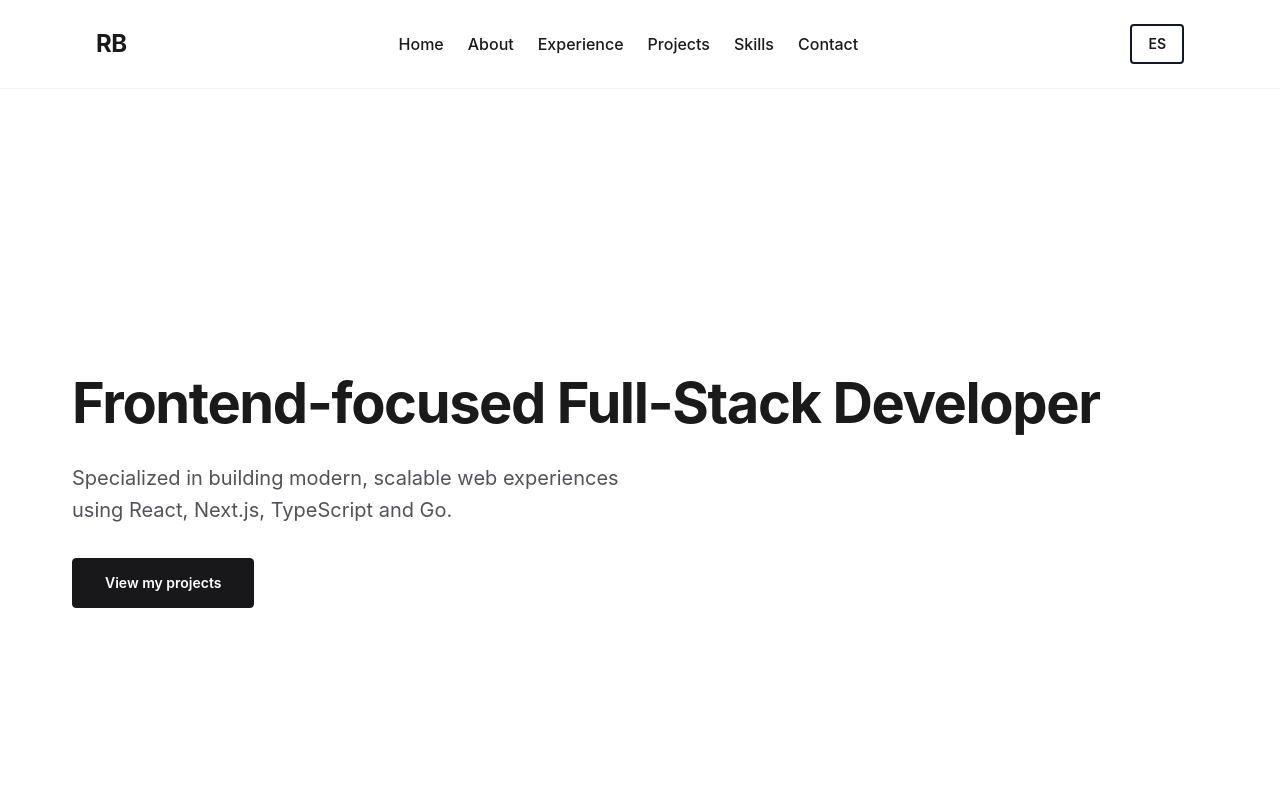
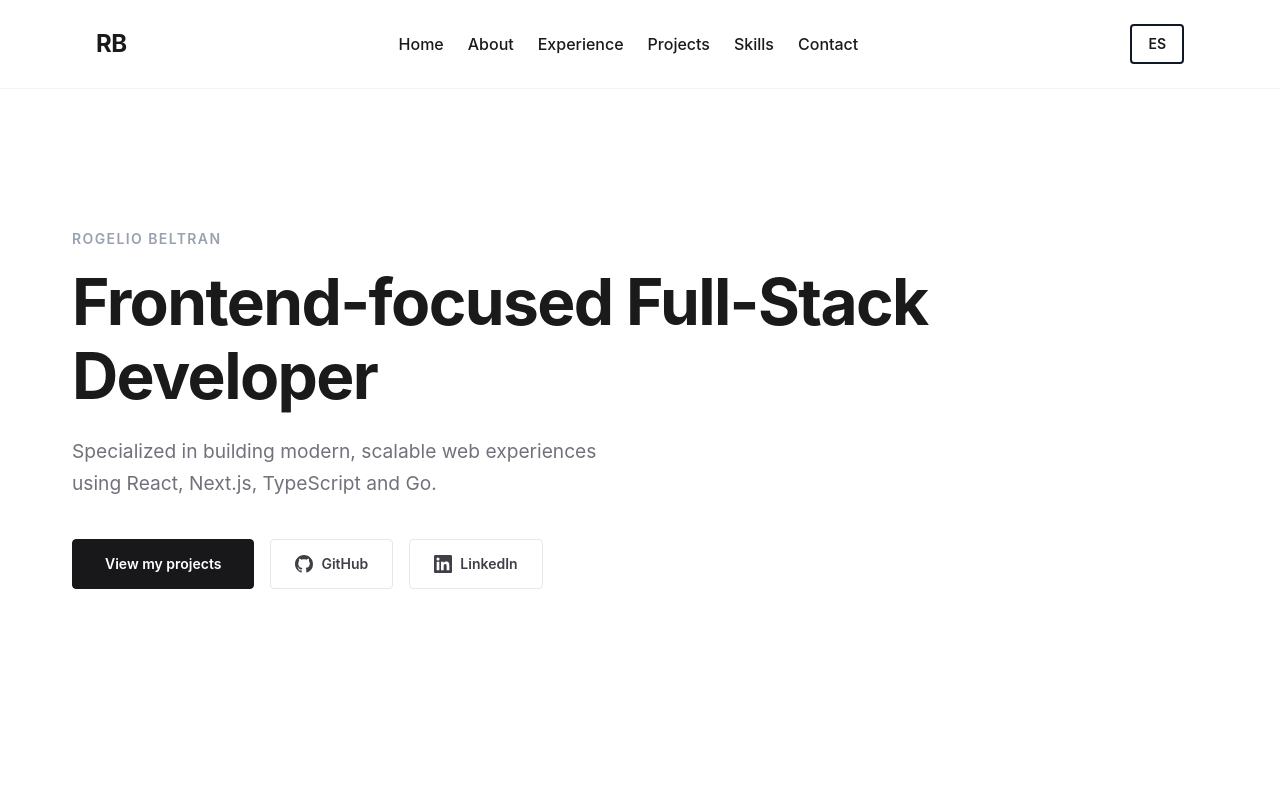
Before and after one commit to bonjourrog/2025-portfolio, a Next.js app: page / in a window 1280 px wide. Shown: the top 800 px of the page. Built offline with nearby package versions, Linux system fonts and the light colour scheme.

Commit message:
add socials in hero section

```diff
--- a/components/hero/index.tsx
+++ b/components/hero/index.tsx
@@ -13,23 +13,48 @@
     };
 
     return (
-        <section id="hero" className="flex flex-col justify-center py-32 min-h-screen">
-            <h1 className="font-bold leading-[1.2] mb-6 tracking-tight" style={{ fontSize: 'clamp(1.75rem, 5vw, 3.5rem)' }}>
+        <section id="hero" className="flex flex-col justify-center py-24 min-h-[80vh]">
+            <p className="text-sm font-semibold text-gray-400 tracking-widest uppercase mb-4">
+                Rogelio Beltran
+            </p>
+            <h1 className="font-bold leading-[1.15] mb-6 tracking-tight" style={{ fontSize: 'clamp(2rem, 5.5vw, 4rem)' }}>
                 {t.title}
             </h1>
-            <p className="text-zinc-600 max-w-[600px] mb-8 font-normal" style={{ fontSize: 'clamp(1rem, 2vw, 1.25rem)' }}>
+            <p className="text-zinc-500 max-w-[560px] mb-10 font-normal leading-relaxed" style={{ fontSize: 'clamp(1rem, 2vw, 1.2rem)' }}>
                 {t.subtitle}
             </p>
+            <div className="flex flex-wrap items-center gap-4">
                 <a
                     href="#projects"
                     onClick={(e) => {
                         e.preventDefault();
                         scrollToSection('projects');
                     }}
-                className="inline-block w-fit py-3.5 px-8 bg-zinc-900 text-white no-underline rounded-sm font-semibold border border-zinc-900 cursor-pointer text-sm"
+                    className="inline-block py-3.5 px-8 bg-zinc-900 text-white no-underline rounded-sm font-semibold border border-zinc-900 cursor-pointer text-sm hover:bg-zinc-700 transition-colors duration-200"
                 >
                     {t.cta}
                 </a>
+                <a
+                    href="https://github.com/bonjourrog"
+                    target="_blank"
+                    className="inline-flex items-center gap-2 py-3.5 px-6 border border-gray-200 rounded-sm text-sm font-semibold text-zinc-700 no-underline hover:border-zinc-900 hover:text-zinc-900 transition-all duration-200"
+                >
+                    <svg width="18" height="18" viewBox="0 0 24 24" fill="currentColor">
+                        <path d="M12 0C5.37 0 0 5.37 0 12c0 5.31 3.435 9.795 8.205 11.385.6.105.825-.255.825-.57 0-.285-.015-1.23-.015-2.235-3.015.555-3.795-.735-4.035-1.41-.135-.345-.72-1.41-1.23-1.695-.42-.225-1.02-.78-.015-.795.945-.015 1.62.87 1.845 1.23 1.08 1.815 2.805 1.305 3.495.99.105-.78.42-1.305.765-1.605-2.67-.3-5.46-1.335-5.46-5.925 0-1.305.465-2.385 1.23-3.225-.12-.3-.54-1.53.12-3.18 0 0 1.005-.315 3.3 1.23.96-.27 1.98-.405 3-.405s2.04.135 3 .405c2.295-1.56 3.3-1.23 3.3-1.23.66 1.65.24 2.88.12 3.18.765.84 1.23 1.905 1.23 3.225 0 4.605-2.805 5.625-5.475 5.925.435.375.81 1.095.81 2.22 0 1.605-.015 2.895-.015 3.3 0 .315.225.69.825.57A12.02 12.02 0 0 0 24 12c0-6.63-5.37-12-12-12z"/>
+                    </svg>
+                    GitHub
+                </a>
+                <a
+                    href="https://www.linkedin.com/in/rogeliobeltran/"
+                    target="_blank"
+                    className="inline-flex items-center gap-2 py-3.5 px-6 border border-gray-200 rounded-sm text-sm font-semibold text-zinc-700 no-underline hover:border-zinc-900 hover:text-zinc-900 transition-all duration-200"
+                >
+                    <svg width="18" height="18" viewBox="0 0 24 24" fill="currentColor">
+                        <path d="M20.447 20.452h-3.554v-5.569c0-1.328-.027-3.037-1.852-3.037-1.853 0-2.136 1.445-2.136 2.939v5.667H9.351V9h3.414v1.561h.046c.477-.9 1.637-1.85 3.37-1.85 3.601 0 4.267 2.37 4.267 5.455v6.286zM5.337 7.433a2.062 2.062 0 0 1-2.063-2.065 2.064 2.064 0 1 1 2.063 2.065zm1.782 13.019H3.555V9h3.564v11.452zM22.225 0H1.771C.792 0 0 .774 0 1.729v20.542C0 23.227.792 24 1.771 24h20.451C23.2 24 24 23.227 24 22.271V1.729C24 .774 23.2 0 22.222 0h.003z"/>
+                    </svg>
+                    LinkedIn
+                </a>
+            </div>
         </section>
     );
 }
```
Lines whose indentation alone changed are shown as unchanged.
